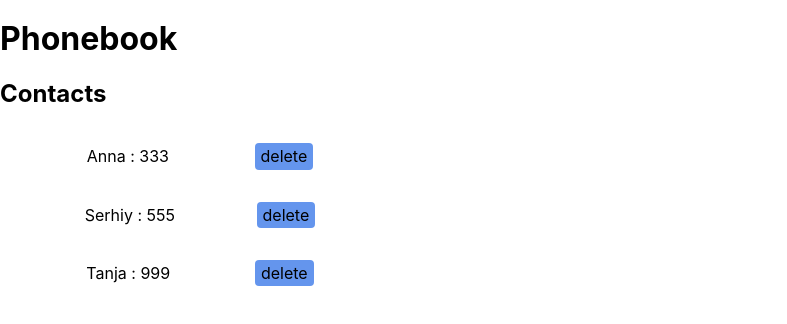
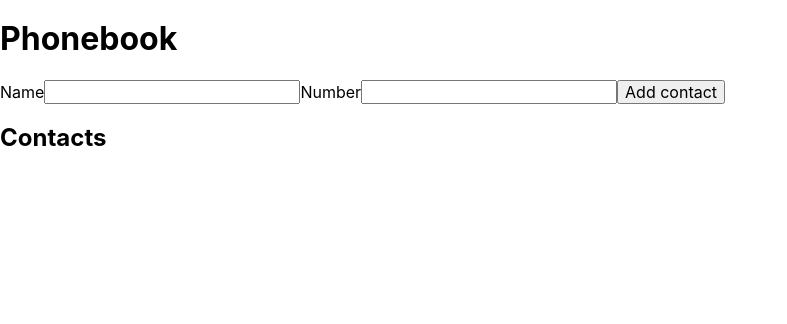
Before and after one commit to SerhiyStepanov/goit-react-hw-02-phonebook, a React (Create React App) app: page / in a window 1280 px wide. Shown: the top 324 px of the page, without its empty margins (0-787 px from the left). Built offline with nearby package versions, Linux system fonts and the light colour scheme.

Commit message:
add folder ContactList

```diff
--- a/src/App.js
+++ b/src/App.js
@@ -2,28 +2,41 @@
 import React, { Component } from "react";
 import { Fragment } from "react";
 import shortid from "shortid";
-import ContactList from "./components/ContactList";
+import ContactList from "./components/ContactList/ContactList";
 
 export default class App extends Component {
   state = {
     contacts: [
-      {
-        id: shortid.generate(),
-        name: "Anna",
-        number: "333",
-      },
-      {
-        id: shortid.generate(),
-        name: "Serhiy",
-        number: "555",
-      },
-      {
-        id: shortid.generate(),
-        name: "Tanja",
-        number: "999",
-      },
+      // {
+      //   id: shortid.generate(),
+      //   name: "Anna",
+      //   number: "333",
+      // },
+      // {
+      //   id: shortid.generate(),
+      //   name: "Serhiy",
+      //   number: "555",
+      // },
+      // {
+      //   id: shortid.generate(),
+      //   name: "Tanja",
+      //   number: "999",
+      // },
     ],
     name: "",
+    number: "",
+  };
+
+  onInputChange = (e) => {
+    const { name, value } = e.currentTarget;
+    this.setState({
+      [name]: value,
+    });
+  };
+
+  onFormSubmit = (e) => {
+    e.preventDefault();
+    console.log(this.state);
   };
 
   deleteContact = (contactId) => {
@@ -34,19 +47,34 @@ export default class App extends Component {
     }));
   };
 
-  // addContact = (data) => {
-  //   return {
-  //     id: "aaa",
-  //     name: "Anna",
-  //     number: "333",
-  //   };
-  // };
-
   render() {
     const { contacts } = this.state;
+    const inputNameId = shortid.generate();
+    const inputNumberId = shortid.generate();
     return (
       <Fragment>
         <h1>Phonebook</h1>
+        <form onSubmit={this.onFormSubmit}>
+          <label htmlFor={inputNameId}>Name</label>
+          <input
+            type="text"
+            name="name"
+            id={inputNameId}
+            value={this.state.name}
+            onChange={this.onInputChange}
+          />
+
+          <label htmlFor={inputNumberId}>Number</label>
+          <input
+            type="tel"
+            name="number"
+            id={inputNumberId}
+            value={this.state.number}
+            onChange={this.onInputChange}
+          />
+
+          <button type="submit">Add contact</button>
+        </form>
         <h2>Contacts</h2>
         <ContactList items={contacts} onDeleteContact={this.deleteContact} />
       </Fragment>
```
Also changed, not shown: src/components/ContactList/ContactList.js (renamed from src/components/ContactList.js), src/components/ContactList/ContactList.module.css (renamed from src/components/ContactList.module.css).
